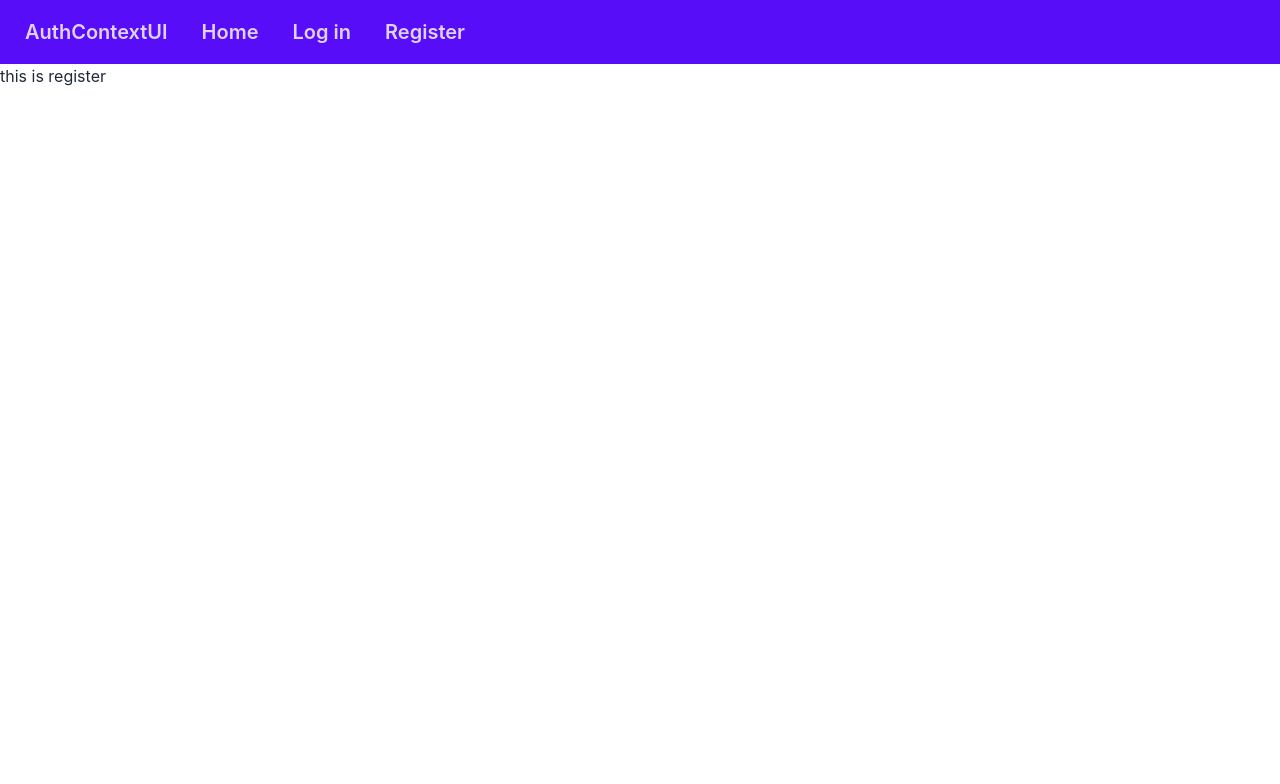
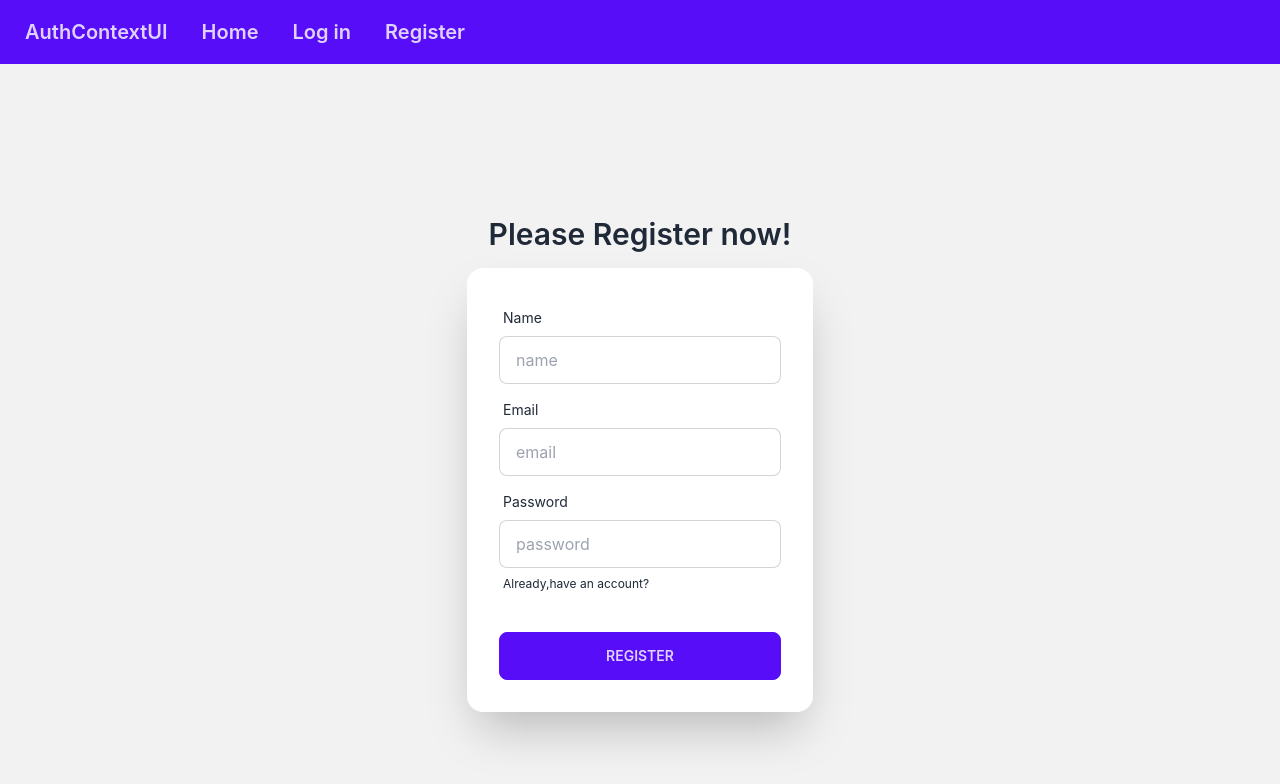
Before and after one commit to eqram1/auth-router-context-app, a React (Create React App) app: page /register in a window 1280 px wide. Shown: the top 784 px of the page. Built offline with nearby package versions, Linux system fonts and the light colour scheme.

Commit message:
create login & registration form

```diff
--- a/src/components/Login.js
+++ b/src/components/Login.js
@@ -1,9 +1,44 @@
 import React from 'react';
 
 const Login = () => {
+    const handleSubmit = event => {
+        event.preventDefault();
+        const form = event.target;
+        const email = form.email.value;
+        const password = form.password.value;
+        console.log(email, password);
+    }
     return (
         <div>
-            <h2>this is login</h2>
+            <div className="hero min-h-screen bg-base-200">
+                <div className="hero-content flex-col">
+                    <div className="text-center lg:text-left">
+                        <h1 className="text-3xl font-semibold">Please Login now!</h1>
+                    </div>
+                    <div className="card flex-shrink-0 w-full max-w-sm shadow-2xl bg-base-100">
+                        <form onSubmit={handleSubmit} className="card-body">
+                            <div className="form-control">
+                                <label className="label">
+                                    <span className="label-text">Email</span>
+                                </label>
+                                <input type="email" name="email" placeholder="email" className="input input-bordered" required />
+                            </div>
+                            <div className="form-control">
+                                <label className="label">
+                                    <span className="label-text">Password</span>
+                                </label>
+                                <input type="password" name="password" placeholder="password" className="input input-bordered" required />
+                                <label className="label">
+                                    <a href="#" className="label-text-alt link link-hover">Forgot password?</a>
+                                </label>
+                            </div>
+                            <div className="form-control mt-6">
+                                <button className="btn btn-primary">Login</button>
+                            </div>
+                        </form>
+                    </div>
+                </div>
+            </div>
         </div>
     );
 };
--- a/src/components/Register.js
+++ b/src/components/Register.js
@@ -1,9 +1,52 @@
 import React from 'react';
+import { Link } from 'react-router-dom';
 
 const Register = () => {
+    const handleSubmit = event => {
+        event.preventDefault();
+        const form = event.target;
+        const name = form.name.value;
+        const email = form.email.value;
+        const password = form.password.value;
+        console.log(name, email, password);
+    }
     return (
         <div>
-            <h2>this is register</h2>
+            <div className="hero min-h-screen bg-base-200">
+                <div className="hero-content flex-col">
+                    <div className="text-center lg:text-left">
+                        <h1 className="text-3xl font-semibold">Please Register now!</h1>
+                    </div>
+                    <div className="card flex-shrink-0 w-full max-w-sm shadow-2xl bg-base-100">
+                        <form onSubmit={handleSubmit} className="card-body">
+                            <div className="form-control">
+                                <label className="label">
+                                    <span className="label-text">Name</span>
+                                </label>
+                                <input type="text" name="name" placeholder="name" className="input input-bordered" required />
+                            </div>
+                            <div className="form-control">
+                                <label className="label">
+                                    <span className="label-text">Email</span>
+                                </label>
+                                <input type="email" name="email" placeholder="email" className="input input-bordered" required />
+                            </div>
+                            <div className="form-control">
+                                <label className="label">
+                                    <span className="label-text">Password</span>
+                                </label>
+                                <input type="password" name="password" placeholder="password" className="input input-bordered" required />
+                                <label className="label">
+                                    <Link to="/login" className="label-text-alt link link-hover">Already,have an account?</Link>
+                                </label>
+                            </div>
+                            <div className="form-control mt-6">
+                                <button className="btn btn-primary">Register</button>
+                            </div>
+                        </form>
+                    </div>
+                </div>
+            </div>
         </div>
     );
 };
```
